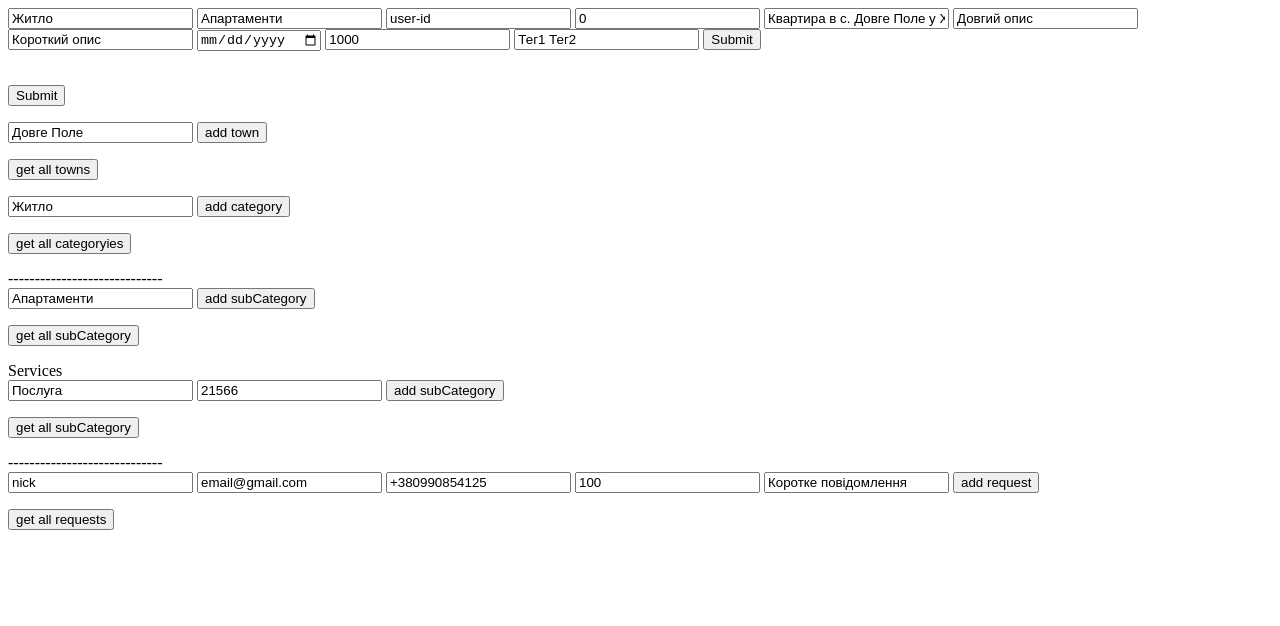
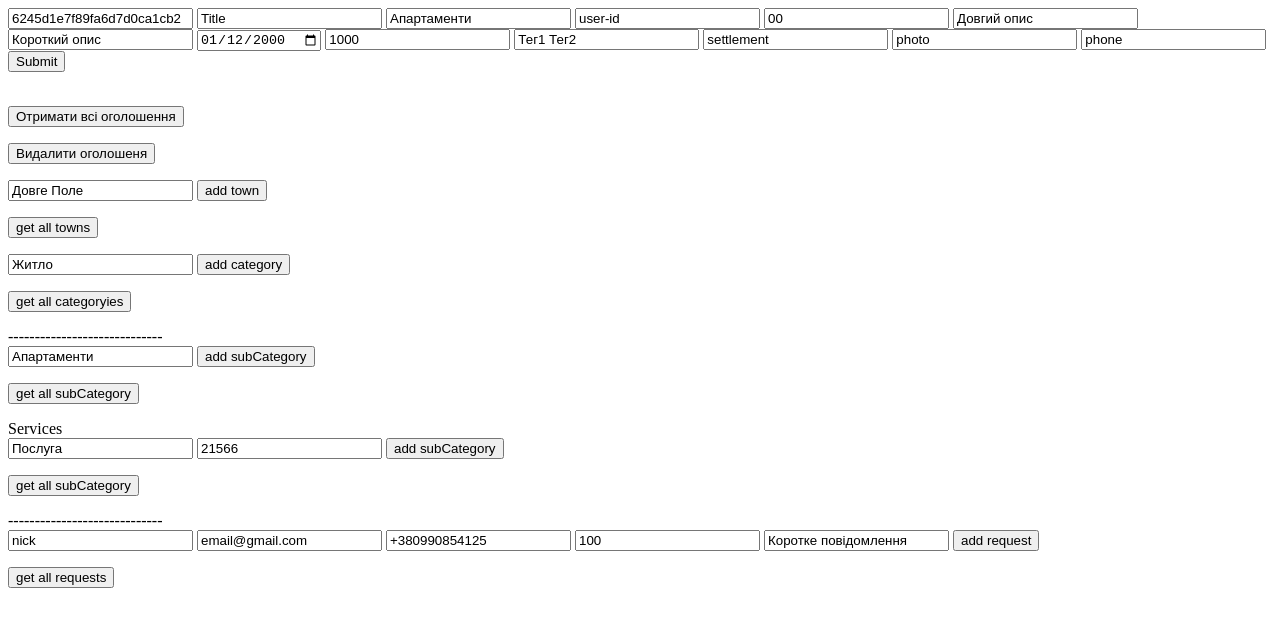
Before and after one commit to maks099/maybe-help, a website: page index.html in a window 1280 px wide. Drawn offline with Linux system fonts and the light colour scheme.

Commit message:
bug fixing

```diff
--- a/app.js
+++ b/app.js
@@ -35,7 +35,7 @@ app.post('/advertisement/deleteAll', advertisementController.deleteAll);
 app.get('/advertisement/getBySettlement/:settlement', advertisementController.getBySettlement);
 app.get('/advertisement/getById/:id', advertisementController.getById);
 app.get('/advertisement/getByUser/:userId', advertisementController.getByUser);
-app.get('/advertisement/update/:id', advertisementController.update);
+app.post('/advertisement/update/:id', advertisementController.update);
 app.get('/advertisement/delete/:id', advertisementController.delete);
 
 // міста /села
--- a/index.html
+++ b/index.html
@@ -3,26 +3,35 @@
 
     </head>
     <body>
-        <form method="post" action="https://maybe-help.herokuapp.com/advertisement/add">
-            <input type="text" value="Житло" name="categoryId">
+        <form method="post" action="http://localhost:3000/advertisement/update/6245d30cf89fa6d7d0ca1cb5">
+            <input type="text" value="6245d1e7f89fa6d7d0ca1cb2" name="categoryId">
+            <input type="text" value="Title" name="title">
             <input type="text" value="Апартаменти" name="subCategoryId">
             <input type="text" value="user-id" name="userId">
-            <input type="number" value="0" name="cost">
-            <input type="text" value="Квартира в с. Довге Поле у Ходанича Павла бесплатно" name="title">
+            <input type="text" value="00" name="cost">
             <input type="text" value="Довгий опис" name="longDescription">
             <input type="text" value="Короткий опис" name="shortDescription">
-            <input type="date"  name="date">
+            <input type="date"  name="date" value="2000-01-12">
             <input type="number" value="1000" name="freePlacesCount">
             <input type="text" value="Тег1 Тег2" name="tags">
+            <input type="text" value="settlement" name="settlement">
+            <input type="text" value="photo" name="photo">
+            <input type="text" value="phone" name="phone">
 
             <input type="submit">
         </form>
 
         <br>
-        <form method="post" action="https://maybe-help.herokuapp.com/advertisement/deleteAll">
-            <input type="submit">
 
+        <form method="get" action="http://localhost:3000/advertisement/getAll">
+            <input type="submit" value="Отримати всі оголошення">
         </form>
+
+        <form method="get" action="http://localhost:3000/advertisement/delete/6245d30cf89fa6d7d0ca1cb5">
+            <input type="submit" value="Видалити оголошеня">
+        </form>
+
+        <!-- https://maybe-help.herokuapp.com/advertisement/deleteAll -->
 
         <form method="post" action="http://localhost:3000/settlement/add">
             <input type="text" value="Довге Поле" name="name">
```
Also changed, not shown: controllers/advertisementController.js (+9 -9 lines).
